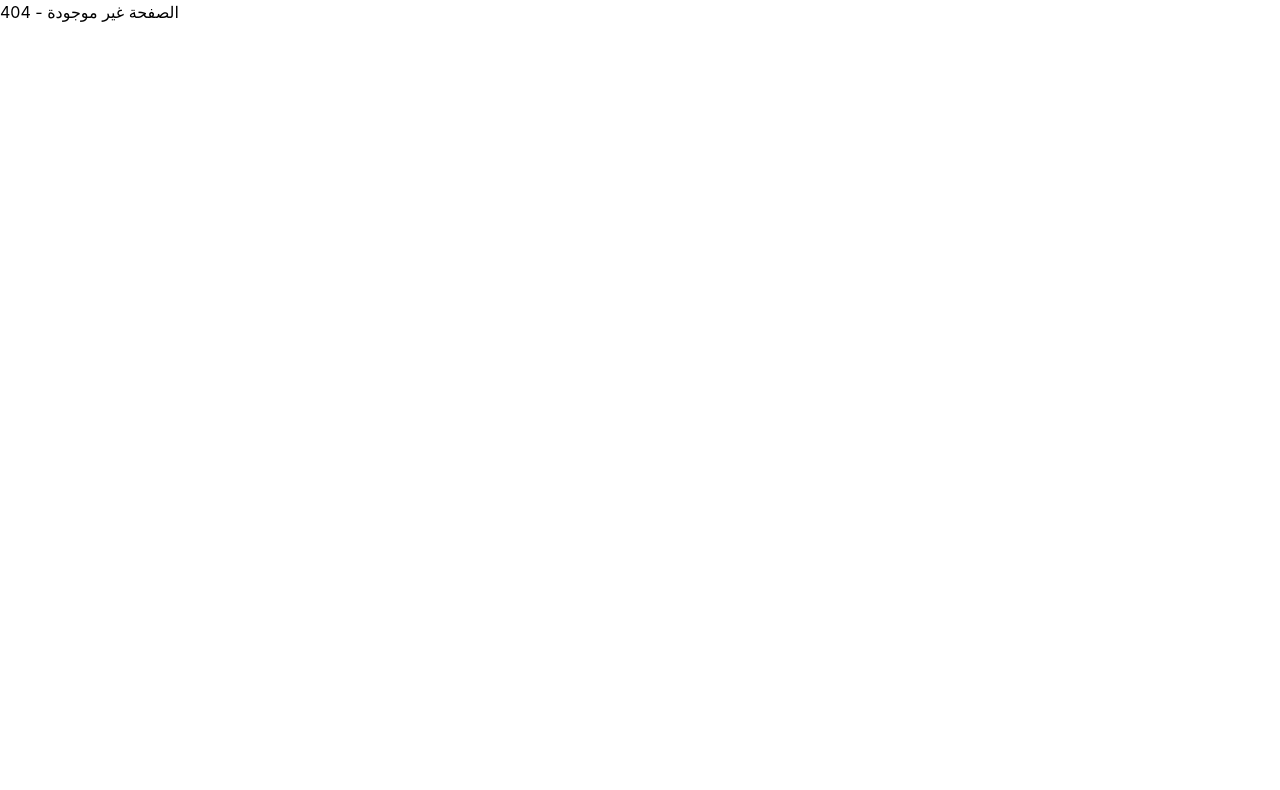
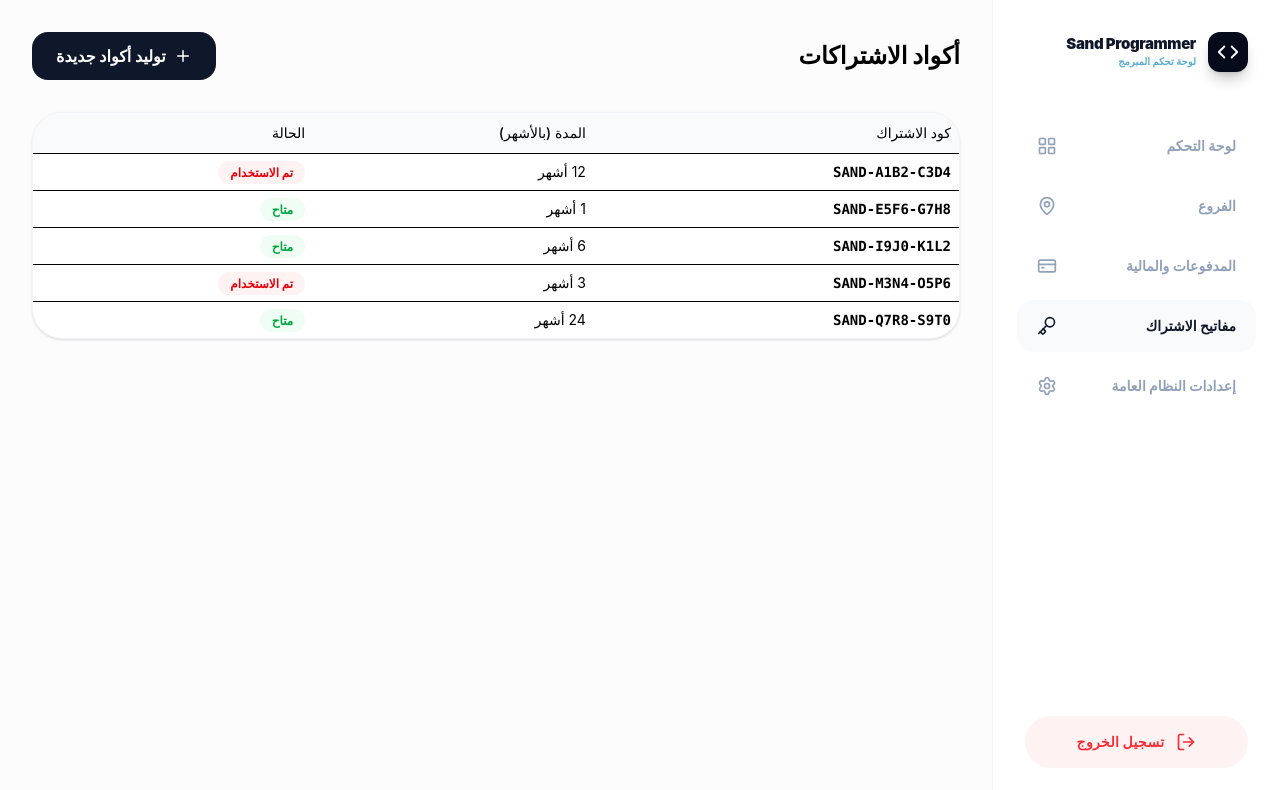
Before and after one commit to maichealalbotrous/matajer-pro-FrontEnd, a React (Vite) app: page /subscriptions in a window 1280 px wide. Before the commit this address had no page. Shown: the top 790 px of the page. Built offline with nearby package versions, Linux system fonts and the light colour scheme.

Commit message:
implements the Keys Programer  page and components

```diff
--- a/src/Routes/AppRoutes/AppRoutes.jsx
+++ b/src/Routes/AppRoutes/AppRoutes.jsx
@@ -21,6 +21,7 @@ import {ProgramerLayout} from '../../Layout/ProgramerSideBar/ProgramerLayout'
 import ProgramerDashboard_page from "@/pages/Programer/ProgramerDashboard_page/ProgramerDashboard_page";
 import Branches_page from "@/pages/Programer/Branches/Branches_page";
 import Payments_page from "@/pages/Programer/payments/Payments_page";
+import SubKey_Page from "@/pages/Programer/KeySub/SubKey_Page";
 
 export default function AppRoutes() {
   const [cartItems, setCartItems] = useState([]);
@@ -114,6 +115,18 @@ export default function AppRoutes() {
 />
 
 
+{/*SubscriptionKeys */}
+<Route
+  path="/subscriptions"
+  element={
+    <ProtectedRoute>
+      <ProgramerLayout>
+        <SubKey_Page />
+      </ProgramerLayout>
+    </ProtectedRoute>
+  }
+/>
+
       <Route path="/" element={<Navigate to="/Auth" />} />
       <Route path="*" element={<div>404 - الصفحة غير موجودة</div>} />
     </Routes>
--- /dev/null
+++ b/src/components/Programer_components/SubscriptionKeys/GenerateKeyDialog/GenerateKeyDialog.jsx
@@ -0,0 +1,31 @@
+import React, { useState } from 'react';
+import { Dialog, DialogContent, DialogHeader, DialogTitle } from "@/components/ui/dialog";
+import MyInput from '@/components/MyInput/MyInput';
+import MyButton from '@/components/MyButton/MyButton';
+
+const GenerateKeyDialog = ({ isOpen, onClose }) => {
+  const [formData, setFormData] = useState({ count: 1, duration_months: 1 });
+
+
+
+  return (
+    <Dialog open={isOpen} onOpenChange={onClose}>
+      <DialogContent className="rounded-[30px]" dir="rtl">
+        <DialogHeader><DialogTitle>توليد أكواد اشتراك جديدة</DialogTitle></DialogHeader>
+        <form
+        //  onSubmit={handleGenerate}
+         className="space-y-4 py-4">
+          <label className="block text-sm font-bold">عدد الأكواد (1-100)</label>
+          <MyInput type="number" min="1" max="100" className="w-full p-4 border rounded-xl" value={formData.count} onChange={e => setFormData({...formData, count: e.target.value})} />
+
+          <label className="block text-sm font-bold">المدة بالأشهر</label>
+          <MyInput type="number" min="1" max="24" className="w-full p-4 border rounded-xl" value={formData.duration_months} onChange={e => setFormData({...formData, duration_months: e.target.value})} />
+
+          <MyButton title={'توليد الآن'} type="submit" className="w-full bg-[#0f172a] text-white py-4 rounded-xl font-bold mt-4"/>
+        </form>
+      </DialogContent>
+    </Dialog>
+  );
+};
+
+export default GenerateKeyDialog;
--- /dev/null
+++ b/src/components/Programer_components/SubscriptionKeys/KeyTable/KeyTable.jsx
@@ -0,0 +1,32 @@
+import React from 'react';
+import { Table, TableBody, TableCell, TableHead, TableHeader, TableRow } from "@/components/ui/table";
+
+// أضفنا = [] هنا لضمان عدم حدوث الخطأ
+const KeyTable = ({ keys = [] }) => (
+  <div className="bg-white rounded-[30px] border border-slate-100 shadow-sm overflow-hidden">
+    <Table>
+      <TableHeader className="bg-slate-50">
+        <TableRow>
+          <TableHead className="text-right">كود الاشتراك</TableHead>
+          <TableHead className="text-right">المدة (بالأشهر)</TableHead>
+          <TableHead className="text-right">الحالة</TableHead>
+        </TableRow>
+      </TableHeader>
+      <TableBody>
+        {keys.map((key) => (
+          <TableRow key={key.id}>
+            <TableCell className="font-mono font-bold">{key.license_key}</TableCell>
+            <TableCell>{key.duration_months} أشهر</TableCell>
+            <TableCell>
+              <span className={`px-3 py-1 rounded-full text-xs font-bold ${key.is_used ? 'bg-red-50 text-red-600' : 'bg-green-50 text-green-600'}`}>
+                {key.is_used ? 'تم الاستخدام' : 'متاح'}
+              </span>
+            </TableCell>
+          </TableRow>
+        ))}
+      </TableBody>
+    </Table>
+  </div>
+);
+
+export default KeyTable;
--- /dev/null
+++ b/src/components/Programer_components/SubscriptionKeys/SubscriptionKeysManager/SubscriptionKeysManager.jsx
@@ -0,0 +1,45 @@
+import React, { useState } from 'react';
+import { Menu, Plus } from 'lucide-react';
+import KeyTable from '../KeyTable/KeyTable';
+import GenerateKeyDialog from '../GenerateKeyDialog/GenerateKeyDialog';
+import {testSubKeys} from './lib'
+
+const SubscriptionKeysManager = ({ isOpen, setIsOpen }) => {
+//   const [keys, setKeys] = useState([]);
+  const [isGenerateOpen, setIsGenerateOpen] = useState(false);
+
+
+  return (
+    <div className="p-8 bg-[#fcfcfc] min-h-screen" dir="rtl">
+      <div className="flex justify-between flex-wrap gap-2 items-center mb-8">
+        <div className="flex items-center gap-4">
+          {!isOpen && (
+            <button onClick={() => setIsOpen(true)} className="p-3 bg-white border rounded-2xl shadow-sm">
+              <Menu size={20} />
+            </button>
+          )}
+          <h2 className="text-2xl font-black">أكواد الاشتراكات</h2>
+        </div>
+
+        <button
+          onClick={() => setIsGenerateOpen(true)}
+          className="bg-[#0f172a] text-white px-6 py-3 rounded-2xl flex items-center gap-2 font-bold hover:bg-black transition-all"
+        >
+          <Plus size={18} /> توليد أكواد جديدة
+        </button>
+      </div>
+
+      <KeyTable
+        keys={testSubKeys}
+       />
+
+      <GenerateKeyDialog
+        isOpen={isGenerateOpen}
+        onClose={() => setIsGenerateOpen(false)}
+        // onSuccess={fetchKeys}
+      />
+    </div>
+  );
+};
+
+export default SubscriptionKeysManager;
--- /dev/null
+++ b/src/components/Programer_components/SubscriptionKeys/SubscriptionKeysManager/lib.jsx
@@ -0,0 +1,32 @@
+export const testSubKeys = [
+  {
+    id: 1,
+    license_key: "SAND-A1B2-C3D4",
+    duration_months: 12,
+    is_used: true
+  },
+  {
+    id: 2,
+    license_key: "SAND-E5F6-G7H8",
+    duration_months: 1,
+    is_used: false
+  },
+  {
+    id: 3,
+    license_key: "SAND-I9J0-K1L2",
+    duration_months: 6,
+    is_used: false
+  },
+  {
+    id: 4,
+    license_key: "SAND-M3N4-O5P6",
+    duration_months: 3,
+    is_used: true
+  },
+  {
+    id: 5,
+    license_key: "SAND-Q7R8-S9T0",
+    duration_months: 24,
+    is_used: false
+  }
+];
--- /dev/null
+++ b/src/pages/Programer/KeySub/SubKey_Page.jsx
@@ -0,0 +1,10 @@
+import SubscriptionKeysManager from '@/components/Programer_components/SubscriptionKeys/SubscriptionKeysManager/SubscriptionKeysManager'
+import React from 'react'
+
+function SubKey_Page({isOpen, setIsOpen}) {
+  return (
+    <div><SubscriptionKeysManager isOpen={isOpen} setIsOpen={setIsOpen}/></div>
+  )
+}
+
+export default SubKey_Page
```
